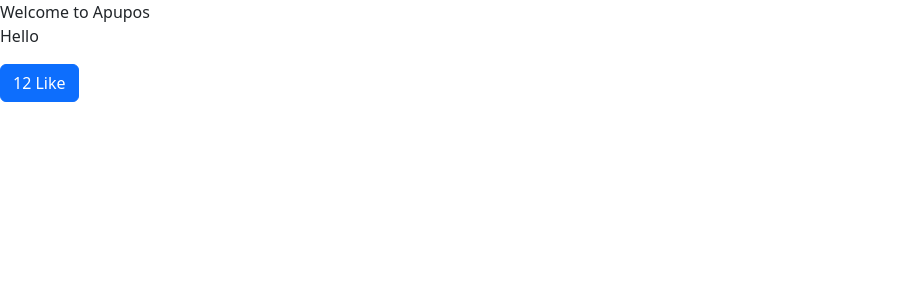
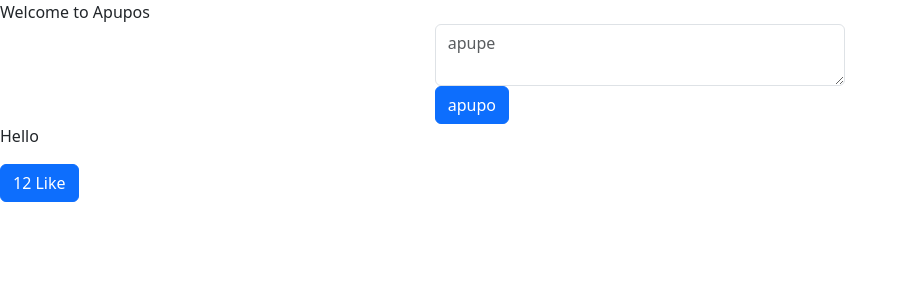
Before and after one commit to marlonnl/apupos-api, a Django app: page / in a window 1280 px wide. Shown: the top 300 px of the page, without its empty margins (0-908 px from the left). Run offline with Django 5.2, Linux system fonts and the light colour scheme; data comes from the database, SQL or seed files in the repository; data that the repository does not hold is empty.

Commit message:
✨add create apupo form

```diff
--- a/API/settings.py
+++ b/API/settings.py
@@ -26,7 +26,7 @@ SECRET_KEY = "django-insecure-!^&_7e26s3hqm=xk2pqiob@6w9vpe9=0=vhmvn7iz11mf7^rzu
 # SECURITY WARNING: don't run with debug turned on in production!
 DEBUG = True
 
-ALLOWED_HOSTS = []
+ALLOWED_HOSTS = ["127.0.0.1"]
 
 
 # Application definition
--- a/API/urls.py
+++ b/API/urls.py
@@ -18,11 +18,17 @@ Including another URLconf
 from django.contrib import admin
 from django.urls import path
 
-from apupos.views import home_view, apupo_detail_view, apupo_list_view
+from apupos.views import (
+    home_view,
+    apupo_detail_view,
+    apupo_list_view,
+    apupo_create_view,
+)
 
 urlpatterns = [
     path("admin/", admin.site.urls),
     path("", home_view),
+    path("create-apupo", apupo_create_view),
     path("apupos/", apupo_list_view),
     path("apupo/<int:apupo_id>", apupo_detail_view),
 ]
--- /dev/null
+++ b/apupos/forms/__init__.py
@@ -0,0 +1 @@
+from .apupo_form import ApupoForm
--- a/apupos/views.py
+++ b/apupos/views.py
@@ -1,12 +1,30 @@
-from django.shortcuts import render
+from django.shortcuts import render, redirect
 from django.http import HttpResponse, Http404, JsonResponse
+from django.utils.http import url_has_allowed_host_and_scheme
 
+from django.conf import settings
 from .models import Apupo
+from .forms import ApupoForm
 
+
+ALLOWED_HOSTS = settings.ALLOWED_HOSTS
 
 def home_view(request, *args, **kwargs):
     # return HttpResponse("<p>Hello</p>")
     return render(request, "pages/home.html", context={}, status=200)
+
+
+def apupo_create_view(request, *args, **kwargs):
+    form = ApupoForm(request.POST or None)
+    next_url = request.POST.get("next") or None
+    if form.is_valid():
+        obj = form.save(commit=False)
+        obj.save()
+        if next_url is not None and url_has_allowed_host_and_scheme(next_url, allowed_hosts=ALLOWED_HOSTS):
+            return redirect(next_url)
+        form = ApupoForm()
+
+    return render(request, "components/form.html", context={"form": form})
 
 
 def apupo_list_view(request, *args, **kwargs):
--- /dev/null
+++ b/templates/components/form.html
@@ -0,0 +1,4 @@
+<form method="POST">
+  {% csrf_token %} {{ form.as_p }}
+  <button type="submit" class="btn btn-secondary">Save</button>
+</form>
--- a/templates/pages/home.html
+++ b/templates/pages/home.html
@@ -1,4 +1,19 @@
 {% extends "base.html" %} {% block content %} Welcome to Apupos
+
+<div class="row">
+  <div class="col-md-4 mx-auto col-10">
+    <form class="form" method="POST" action="/create-apupo">
+      {% csrf_token %}
+      <input type="hidden" value="/" name="next" />
+      <textarea
+        class="form-control"
+        name="content"
+        placeholder="apupe"
+      ></textarea>
+      <button type="submit" class="btn btn-primary">apupo</button>
+    </form>
+  </div>
+</div>
 
 <div id="apupos">Carregando...</div>
 
```
Also changed, not shown: apupos/forms/apupo_form.py (added, +17 -0 lines).
